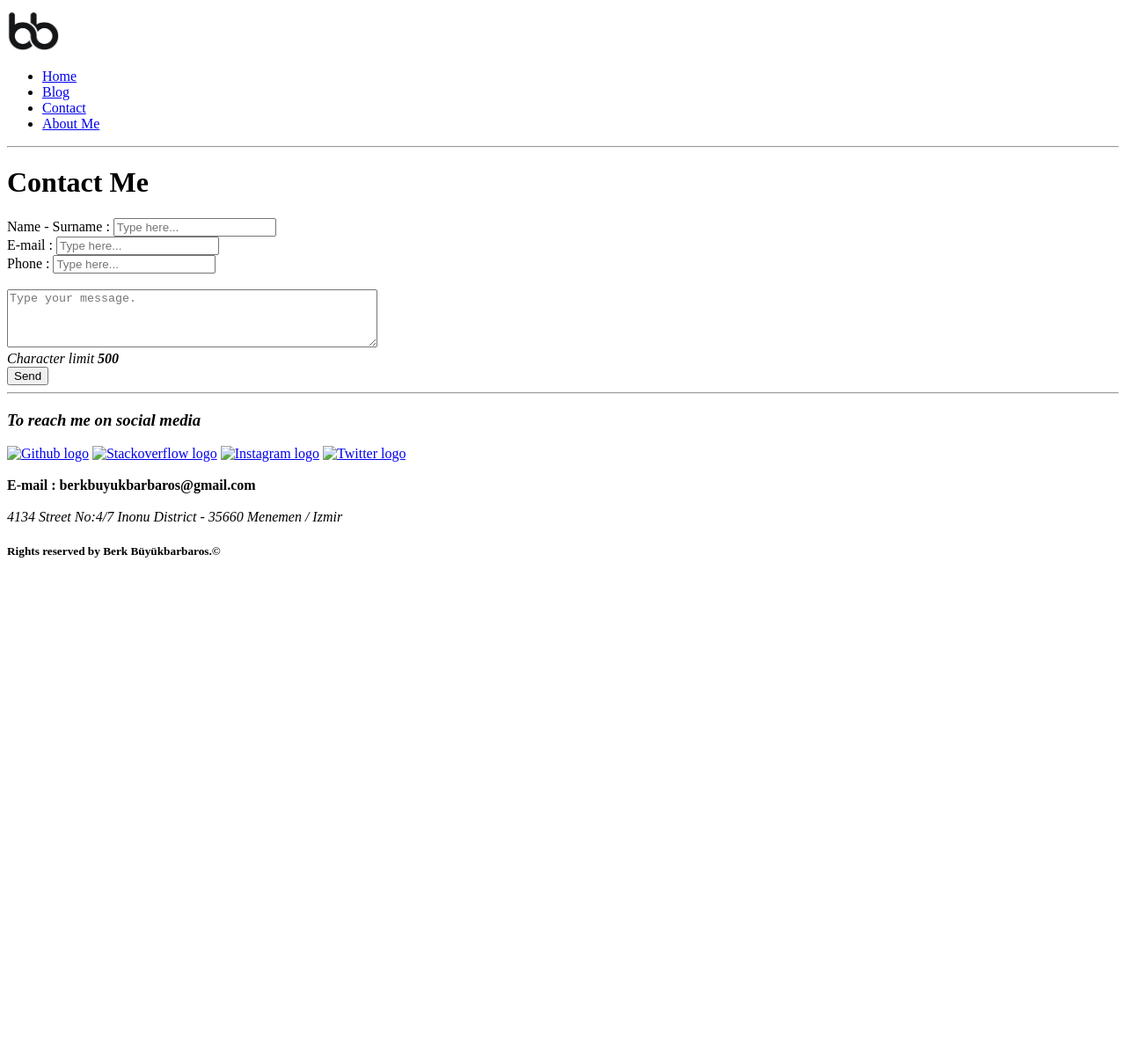
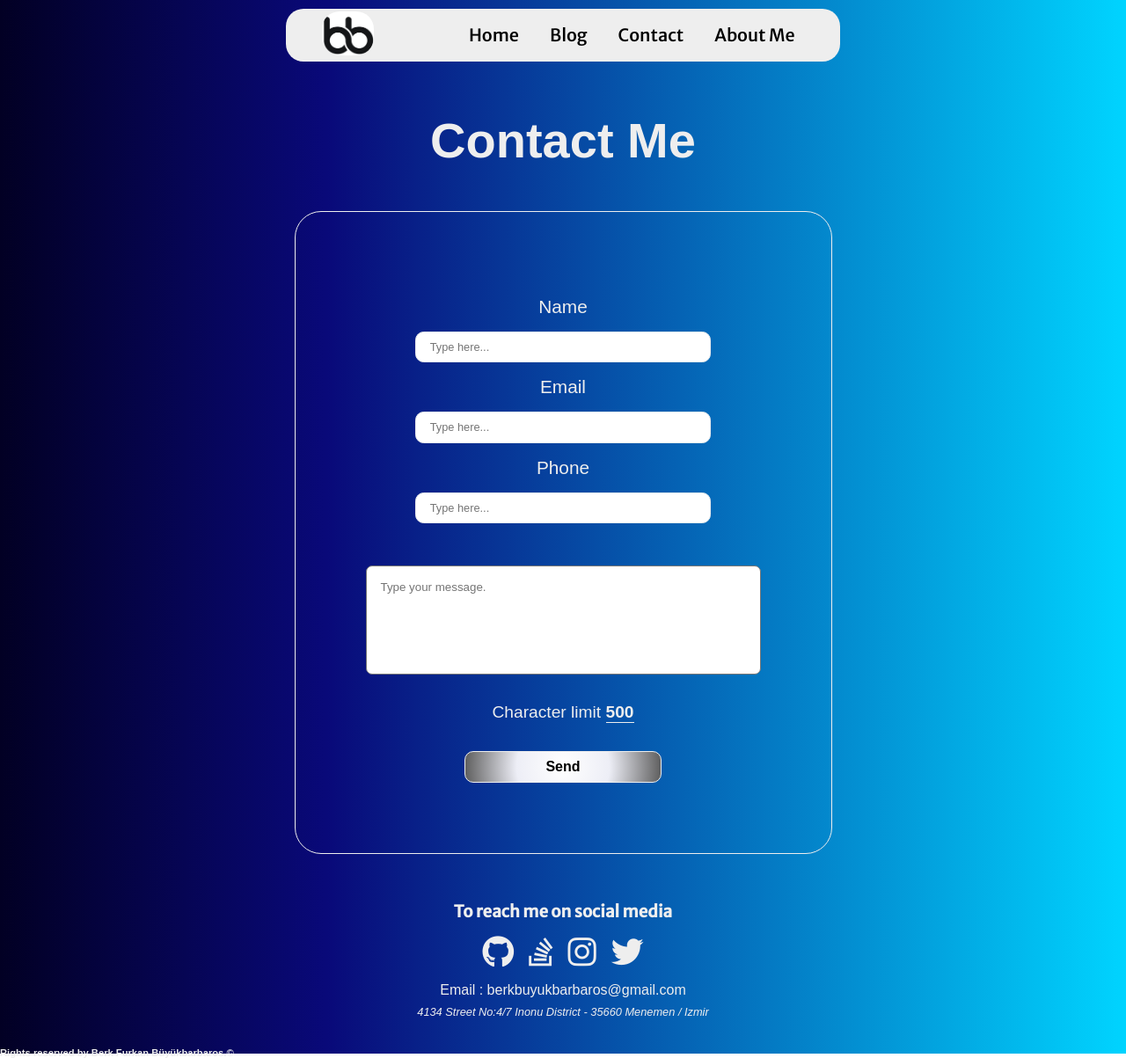
Before and after one commit to barbossa1337/BlogProject, a plain HTML site: page contact.html in a window 1280 px wide. Shown: the whole page at 88% size. Before the commit the page ends 800 px from the top, so only its background shows below. Drawn offline with Linux system fonts and the light colour scheme; a web font is replaced by a local one.

Commit message:
Contact HTML & CSS done!

```diff
--- a/contact.html
+++ b/contact.html
@@ -9,61 +9,62 @@
     <!-- Title & Favicon -->
     <title>My Blog - Contact</title>
     <link rel="icon" type="image/x-icon" href="images/favicon.ico">
+    <!-- CSS -->
+    <link rel="stylesheet" href="css/contact.css">
+    <!-- Fontawesome -->
+    <script src="https://kit.fontawesome.com/a410ce2e31.js" crossorigin="anonymous"></script>
 </head>
 <body>
-<header>
-    <nav>
+<header class="header-section">
+    <nav class="navbar">
         <!--Logo-->
-        <div>
-            <img src="images/BB%20logo.png" alt="Name Logo" height="50">
+        <div class="logo-container">
+            <a href="index.html">
+                <img class="logo" src="images/BB%20logo.png" alt="Name Logo">
+            </a>
         </div>
-        <!--The reason I use the "ul" element is to make it easier to place the elements later with "display - flex".
-         For now, only the element "a" will be enough to put it on the abscissa(x) axis.-->
-        <ul>
-            <li><a href="index.html">Home</a></li>
-            <li><a href="blog.html">Blog</a></li>
-            <li><a href="contact.html">Contact</a></li>
-            <li><a href="about-me.html">About Me</a></li>
+        <ul class="navbar-list">
+            <li class="navbar-list-item"><a class="navbar-link" href="index.html">Home</a></li>
+            <li class="navbar-list-item"><a class="navbar-link" href="blog.html">Blog</a></li>
+            <li class="navbar-list-item"><a class="navbar-link" href="contact.html">Contact</a></li>
+            <li class="navbar-list-item"><a class="navbar-link" href="about-me.html">About Me</a></li>
         </ul>
     </nav>
 </header>
-<hr>
-<h1>Contact Me</h1>
-<form action="register.html">
-    <label>Name - Surname : </label>
-    <input type="text" placeholder="Type here..." required>
-    <br>
-    <label>E-mail : </label>
-    <input type="email" placeholder="Type here..." required>
-    <br>
-    <label>Phone : </label>
-    <input type="tel" placeholder="Type here..." required>
-    <br><br>
-    <textarea maxlength="500" cols="50" rows="4" placeholder="Type your message." required></textarea>
-    <br>
-    <i>Character limit <b>500</b></i>
-    <br>
-    <button type="submit">Send</button>
-</form>
-<hr>
-<footer>
-    <h3>
-        <i>To reach me on social media</i>
-    </h3>
-    <div>
-        <a href="https://github.com/" target="_blank"><img src="images/github.png" alt="Github logo" height="50px"></a>
-        <a href="https://stackoverflow.com/" target="_blank"><img src="images/stackoverflow.png" alt="Stackoverflow logo" height="50px"></a>
-        <a href="https://instagram.com" target="_blank"><img src="images/insta.png" alt="Instagram logo" height="50px"></a>
-        <a href="https://twitter.com" target="_blank"><img src="images/twitter.png" alt="Twitter logo" height="50px"></a>
+<section class="form-container">
+    <h1 class="form-header">Contact Me</h1>
+    <form class="form-control" action="register.html">
+        <label class="label-control">Name</label>
+        <input class="input-control" type="text" placeholder="Type here..." required>
+        <label class="label-control">Email</label>
+        <input class="input-control" type="email" placeholder="Type here..." required>
+        <label class="label-control">Phone</label>
+        <input class="input-control" type="tel" placeholder="Type here..." required>
+        <textarea class="ta-control" maxlength="500" cols="50" rows="6" placeholder="Type your message." required></textarea>
+        <span class="cl-edit">Character limit <span class="bold cl-edit">500</span></span>
+        <button class="btn" type="submit">Send</button>
+    </form>
+</section>
+<footer class="footer-section">
+    <div class="social-media-container">
+        <h3 class="social-media-header">To reach me on social media</h3>
+        <div class="social-media-icons">
+            <a class="social-media-buttons" href="https://github.com/" target="_blank"><i
+                    class="fa-brands fa-github"></i></a>
+            <a class="social-media-buttons" href="https://stackoverflow.com/" target="_blank"><i
+                    class="fa-brands fa-stack-overflow"></i></a>
+            <a class="social-media-buttons" href="https://instagram.com" target="_blank"><i
+                    class="fa-brands fa-instagram"></i></a>
+            <a class="social-media-buttons" href="https://twitter.com" target="_blank"><i
+                    class="fa-brands fa-twitter"></i></a>
+        </div>
     </div>
-    <br>
-    <strong>E-mail : berkbuyukbarbaros@gmail.com</strong>
-    <br><br>
+    <p class="email-text">Email : berkbuyukbarbaros@gmail.com</p>
     <address>
         4134 Street No:4/7 Inonu District - 35660 Menemen / Izmir
     </address>
-    <h5>
-        Rights reserved by Berk Büyükbarbaros.&copy;
+    <h5 class="copy-rights">
+        Rights reserved by Berk Furkan Büyükbarbaros.&copy;
     </h5>
 </footer>
 </body>
--- a/css/contact.css
+++ b/css/contact.css
@@ -0,0 +1,219 @@
+/*Google Fonts*/
+@import url('https://fonts.googleapis.com/css2?family=Monda&display=swap');
+@import url('https://fonts.googleapis.com/css2?family=Merriweather+Sans:wght@500&display=swap');
+@import url('https://fonts.googleapis.com/css2?family=Splash&display=swap');
+
+* {
+    margin: 0;
+    padding: 0;
+    box-sizing: border-box;
+    text-decoration: none;
+    color: #000;
+    list-style: none;
+    top: 0;
+    bottom: 0;
+    left: 0;
+    right: 0;
+    font-family: 'Monda', sans-serif;
+}
+
+.header-section {
+    height: auto;
+    width: 100%;
+    padding: 0.6rem;
+    display: flex;
+    flex-direction: column;
+    justify-content: center;
+    align-items: center;
+    background: linear-gradient(90deg, rgba(2, 0, 36, 1) 0%, rgba(9, 9, 121, 1) 29%, rgba(0, 212, 255, 1) 100%);
+}
+
+.navbar {
+    background-color: #EEE;
+    display: flex;
+    height: 60px;
+    width: 50%;
+    border-radius: 20px;
+    display: flex;
+    justify-content: space-around;
+    align-items: center;
+}
+
+.logo-container {
+    width: auto;
+    height: auto;
+}
+
+.logo {
+    height: 50px;
+    border-radius: 20px;
+}
+
+.navbar-list {
+    display: flex;
+    justify-content: space-between;
+    align-items: center;
+}
+
+.navbar-list-item {
+    margin-left: 15px;
+}
+
+.navbar-link {
+    padding: 10px;
+    font-size: 1.23rem;
+    font-family: 'Merriweather Sans', sans-serif;
+}
+
+.navbar-link:hover {
+    color: rgba(9, 9, 200, 1);
+    font-size: 1.33rem;
+    transition: all 500ms;
+}
+
+.form-container {
+    display: flex;
+    flex-direction: column;
+    justify-content: center;
+    align-items: center;
+    width: 100%;
+    height: auto;
+    background: linear-gradient(90deg, rgba(2, 0, 36, 1) 0%, rgba(9, 9, 121, 1) 29%, rgba(0, 212, 255, 1) 100%);
+}
+
+.form-header {
+    font-size: 3.5rem;
+    margin-top: 3rem;
+    margin-bottom: 3rem;
+    color: #eee;
+}
+
+.form-control {
+    border: 1px solid #eee;
+    padding: 5rem;
+    border-radius: 30px;
+    display: flex;
+    flex-direction: column;
+    justify-content: center;
+    align-items: center;
+}
+
+.label-control {
+    color: #eee;
+    display: block;
+    padding: 1rem;
+    font-size: 1.3rem;
+}
+
+.input-control {
+    display: block;
+    width: 75%;
+    height: 2.2rem;
+    border: 1px solid #EEE;
+    border-radius: 0.6rem;
+    outline: #eee;
+    font-size: 0.8rem;
+    padding: 1rem;
+}
+
+.ta-control {
+    margin-top: 3rem;
+    padding: 1rem;
+    border-radius: 7px;
+    resize: none;
+    outline: none;
+}
+
+.cl-edit {
+    color: #eee;
+    font-size: 1.2rem;
+    display: inline-block;
+    margin-top: 1rem;
+    margin-bottom: 1rem;
+}
+
+.bold {
+    font-weight: bold;
+    border-bottom: 1px solid #eee;
+}
+
+.btn {
+    padding: 0.5rem;
+    width: 50%;
+    height: auto;
+    background: radial-gradient(circle, rgba(2, 0, 36, 1) 0%, rgba(255, 255, 255, 1) 0%, rgba(237, 238, 246, 1) 47%, rgba(93, 93, 93, 1) 100%);
+    color: #000;
+    font-size: 1rem;
+    font-weight: bold;
+    outline: none;
+    cursor: pointer;
+    border-radius: 10px;
+    border: 1px solid #eee;
+}
+
+.footer-section {
+    background: linear-gradient(90deg, rgba(2, 0, 36, 1) 0%, rgba(9, 9, 121, 1) 29%, rgba(0, 212, 255, 1) 100%);
+    height: auto;
+    width: 100%;
+    padding-top: 2rem;
+    padding-bottom: 2.5rem;
+    display: flex;
+    flex-direction: column;
+    align-items: center;
+    justify-content: center;
+    position: relative;
+}
+
+.social-media-container {
+    width: 25%;
+    height: auto;
+    margin: 0 auto;
+    display: flex;
+    flex-direction: column;
+    justify-content: center;
+    align-items: center;
+}
+
+.social-media-header {
+    font-family: 'Merriweather Sans', sans-serif;
+    color: #EEE;
+    margin-top: 1.4rem;
+    margin-bottom: 1rem;
+}
+
+.social-media-icons {
+    height: auto;
+    width: 200px;
+    display: flex;
+    justify-content: space-around;
+    align-items: center;
+}
+
+.social-media-buttons i {
+    font-size: 2.3rem;
+    color: #EEEEEE;
+}
+
+.social-media-buttons i:hover {
+    font-size: 2.5rem;
+    margin-top: -0.5rem;
+    transition: all 300ms;
+}
+
+.email-text {
+    color: #EEE;
+    margin-top: 1rem;
+    margin-bottom: 0.5rem;
+}
+
+address {
+    color: #EEE;
+    font-size: 0.8rem;
+}
+
+.copy-rights {
+    color: #EEEEEE;
+    font-size: 0.7rem;
+    position: absolute;
+    top: 220px;
+}
```
Also changed, not shown: blog.html (+1 -3 lines), css/register.css (added), images/contact-bg.jpg (added).
